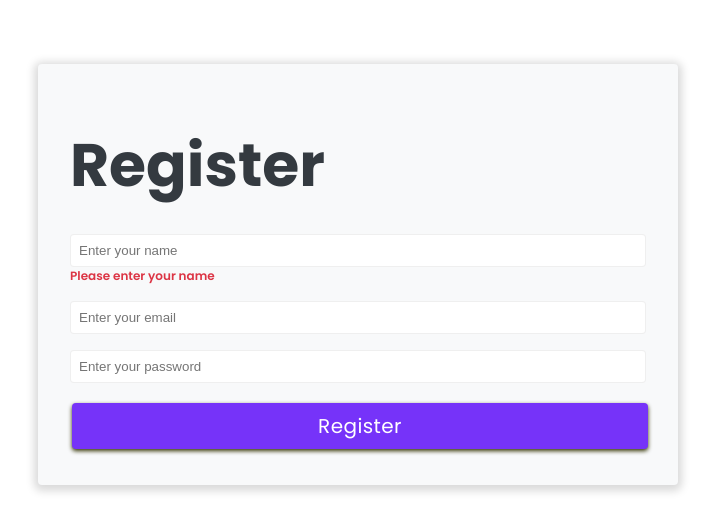
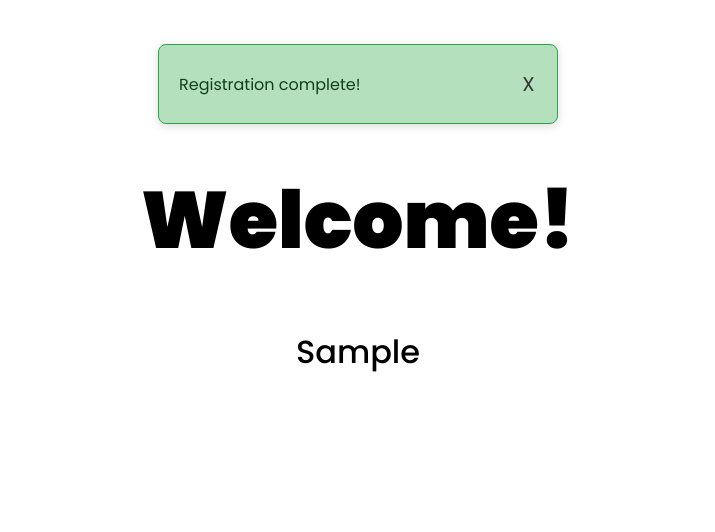
Before and after one commit to spectr-e/react-projects, a React (Vite) app: page / in a window 1280 px wide. Both pictures are taken after typing "Sample", "name@example.com", "Sample123" into the empty fields and a click on the button "Register". Shown: the top 532 px of the page, without its empty margins (282-997 px from the left). Built offline with nearby package versions, Linux system fonts and the light colour scheme.

Commit message:
feat(RegistrationFormApp): Add alert and new page redirect after successful registration

```diff
--- a/src/Projects/15-registration-form-app/RegistrationForm.jsx
+++ b/src/Projects/15-registration-form-app/RegistrationForm.jsx
@@ -6,6 +6,7 @@ const RegistrationForm = () => {
   const inputEmail = useRef(null)
   const inputPassword = useRef(null)
 
+  const [valid, setValid] = useState(false)
   const [submit, setSubmit] = useState(false)
   const [values, setValues] = useState({
     username: '',
@@ -40,17 +41,27 @@ const RegistrationForm = () => {
     } else if (!values.password) {
       inputPassword.current.focus()
     } else {
+      setValid(true)
+    }
     setSubmit(true)
-      setValues({
-        name: '',
-        email: '',
-        password: '',
-      })
-    }
   }
 
   return (
     <div className='m-auto'>
+      {submit && valid ? (
+        <div className='d-flex mt-2 flex-column'>
+          {/* Alert & Welcome */}
+          <Alert
+            type={'success'}
+            message={'Registration complete!'}
+            delay={true}
+            delayTime={5000}
+          />
+          <Title title={`Welcome!`} classes={'title-main'} />
+          <Title title={values.name} classes={'subtitle'} />
+        </div>
+      ) : (
+        <>
           {/* Form Design */}
           <div className='container bg-light text-dark mt-4 p-2 shadow-sm border-5 w-50'>
             <Title title={'Register'} />
@@ -82,7 +93,7 @@ const RegistrationForm = () => {
                   value={values.email}
                   onChange={handleChange}
                 />
-            {submit && values.email ? (
+                {submit && !values.email ? (
                   <label htmlFor='email' className='text-danger font-sm'>
                     Please enter your email
                   </label>
@@ -99,7 +110,7 @@ const RegistrationForm = () => {
                   value={values.password}
                   onChange={handleChange}
                 />
-            {submit && values.password ? (
+                {submit && !values.password ? (
                   <label htmlFor='password' className='text-danger font-sm'>
                     Please enter your password
                   </label>
@@ -107,9 +118,14 @@ const RegistrationForm = () => {
               </div>
 
               {/* Submit Button */}
-          <Button classes={'btn-primary btn-lg btn-block'} text='Register' />
+              <Button
+                classes={'btn-primary btn-lg btn-block'}
+                text='Register'
+              />
             </form>
           </div>
+        </>
+      )}
     </div>
   )
 }
```
Lines whose indentation alone changed are shown as unchanged.
